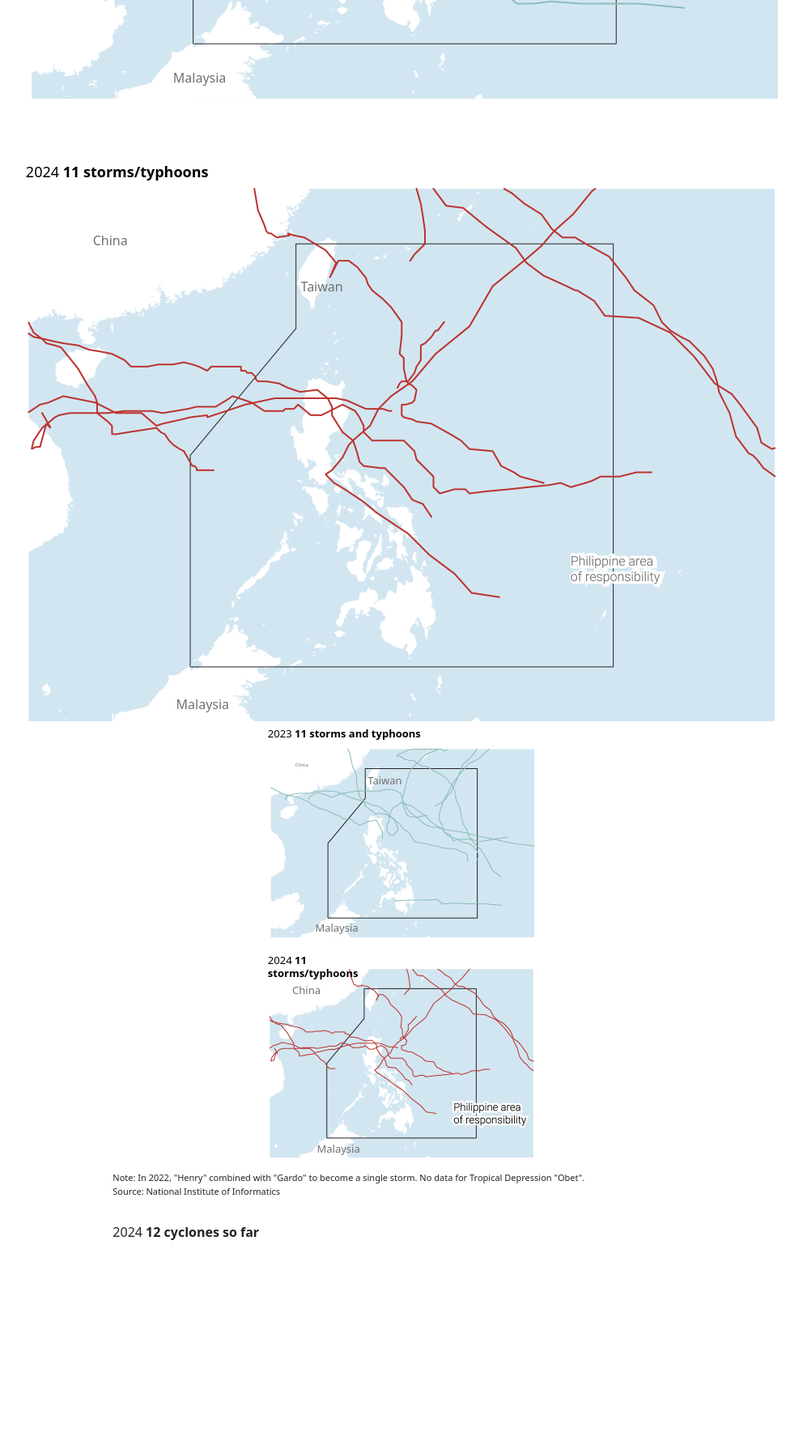
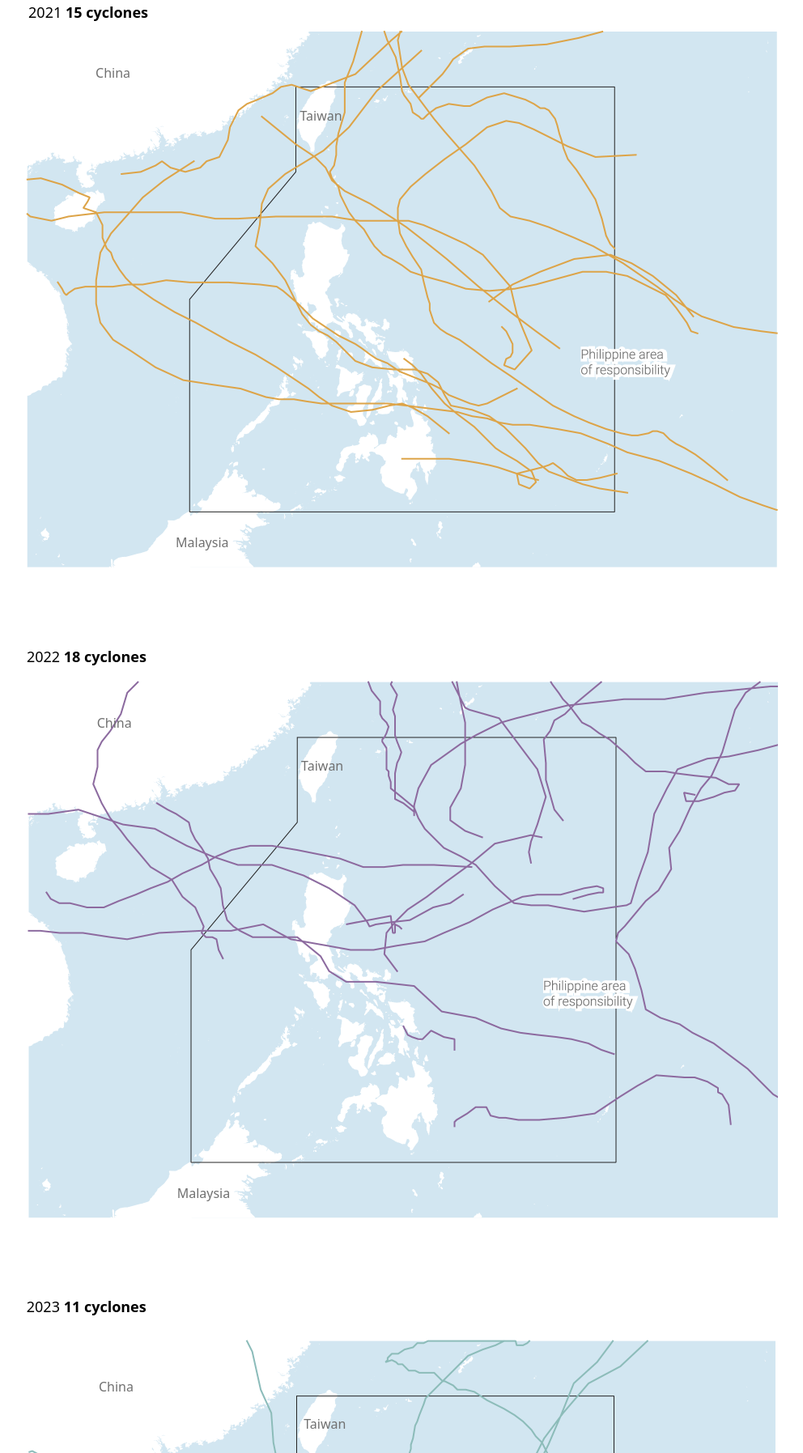
Before and after one commit to data-dict0/mapping-storms, a plain HTML site: page index.html in a window 1280 px wide. Shown: the part 1005-2800 px from the top of the page at 81% size, without its empty margins (144-1136 px from the left). Drawn offline with nearby package versions, Linux system fonts and the light colour scheme; a script that the page names is missing.

Commit message:
Add files via upload

```diff
--- a/index.html
+++ b/index.html
@@ -77,158 +77,310 @@
       </div>
     </div>
 
-<!-- Generated by ai2html v0.117.6 - 2024-10-28 22:18 -->
-<!-- ai file: maps_2.ai -->
+    <!-- Generated by ai2html v0.117.6 - 2024-10-29 08:26 -->
+    <!-- ai file: maps_1.ai -->
     <style media="screen,print">
-	#g-maps_2-box ,
-	#g-maps_2-box .g-artboard {
-		margin:0 auto;
+      #g-maps_1-box,
+      #g-maps_1-box .g-artboard {
+        margin: 0 auto;
       }
-	#g-maps_2-box p {
-		margin:0;
+      #g-maps_1-box p {
+        margin: 0;
       }
-	#g-maps_2-box .g-aiAbs {
-		position:absolute;
+      #g-maps_1-box .g-aiAbs {
+        position: absolute;
       }
-	#g-maps_2-box .g-aiImg {
-		position:absolute;
-		top:0;
-		display:block;
-		width:100% !important;
+      #g-maps_1-box .g-aiImg {
+        position: absolute;
+        top: 0;
+        display: block;
+        width: 100% !important;
       }
-	#g-maps_2-box .g-aiSymbol {
+      #g-maps_1-box .g-aiSymbol {
         position: absolute;
         box-sizing: border-box;
       }
-	#g-maps_2-box .g-aiPointText p { white-space: nowrap; }
-	#g-maps_2-Artboard_1 {
-		position:relative;
-		overflow:hidden;
+      #g-maps_1-box .g-aiPointText p {
+        white-space: nowrap;
       }
-	#g-maps_2-Artboard_1 p {
-		font-weight:700;
-		line-height:22px;
-		opacity:1;
-		letter-spacing:0em;
-		font-size:18px;
-		text-align:left;
-		color:rgb(0,0,0);
-		text-transform:none;
-		padding-bottom:0;
-		padding-top:0;
-		mix-blend-mode:normal;
-		font-style:normal;
-		height:auto;
-		position:static;
+      #g-maps_1-Artboard_1 {
+        position: relative;
+        overflow: hidden;
       }
-	#g-maps_2-Artboard_1 .g-pstyle0 {
-		font-weight:300;
-		line-height:19px;
-		font-size:16px;
-		color:rgb(112,112,112);
+      #g-maps_1-Artboard_2 {
+        position: relative;
+        overflow: hidden;
       }
-	#g-maps_2-Artboard_1 .g-cstyle0 {
-		font-weight:400;
+      #g-maps_1-Artboard_2 p {
+        font-weight: 300;
+        line-height: 19px;
+        opacity: 1;
+        letter-spacing: 0em;
+        font-size: 16px;
+        text-align: left;
+        color: rgb(112, 112, 112);
+        text-transform: none;
+        padding-bottom: 0;
+        padding-top: 0;
+        mix-blend-mode: normal;
+        font-style: normal;
+        height: auto;
+        position: static;
       }
-	#g-maps_2-Artboard_2 {
-		position:relative;
-		overflow:hidden;
+      #g-maps_1-Artboard_2 .g-pstyle0 {
+        font-weight: 700;
+        line-height: 22px;
+        font-size: 18px;
+        color: rgb(0, 0, 0);
       }
-	#g-maps_2-Artboard_2 p {
-		font-weight:700;
-		line-height:16px;
-		opacity:1;
-		letter-spacing:0em;
-		font-size:13px;
-		text-align:left;
-		color:rgb(0,0,0);
-		text-transform:none;
-		padding-bottom:0;
-		padding-top:0;
-		mix-blend-mode:normal;
-		font-style:normal;
-		height:auto;
-		position:static;
+      #g-maps_1-Artboard_2 .g-cstyle0 {
+        font-weight: 400;
       }
-	#g-maps_2-Artboard_2 .g-pstyle0 {
-		font-weight:300;
-		line-height:7px;
-		font-size:6px;
-		color:rgb(112,112,112);
+      #g-maps_1-Artboard_3 {
+        position: relative;
+        overflow: hidden;
       }
-	#g-maps_2-Artboard_2 .g-pstyle1 {
-		font-weight:300;
-		color:rgb(112,112,112);
+      #g-maps_1-Artboard_3 p {
+        font-weight: 700;
+        line-height: 16px;
+        opacity: 1;
+        letter-spacing: 0em;
+        font-size: 13px;
+        text-align: left;
+        color: rgb(0, 0, 0);
+        text-transform: none;
+        padding-bottom: 0;
+        padding-top: 0;
+        mix-blend-mode: normal;
+        font-style: normal;
+        height: auto;
+        position: static;
       }
-	#g-maps_2-Artboard_2 .g-cstyle0 {
-		font-weight:400;
+      #g-maps_1-Artboard_3 .g-pstyle0 {
+        font-weight: 300;
+        color: rgb(112, 112, 112);
       }
-
+      #g-maps_1-Artboard_3 .g-cstyle0 {
+        font-weight: 400;
+      }
     </style>
 
-<div id="g-maps_2-box" class="ai2html">
+    <div id="g-maps_1-box" class="ai2html">
+      <!-- Artboard: Artboard_1 -->
+      <div
+        id="g-maps_1-Artboard_1"
+        class="g-artboard"
+        style="width: 750px; height: 594.719970703125px"
+        data-aspect-ratio="1.261"
+        data-min-width="750"
+        data-max-width="929"
+      >
+        <div style=""></div>
+        <img
+          id="g-maps_1-Artboard_1-img"
+          class="g-maps_1-Artboard_1-img g-aiImg"
+          alt=""
+          src="maps_1-Artboard_1.png"
+        />
+      </div>
 
-	<!-- Artboard: Artboard_1 -->
-	<div id="g-maps_2-Artboard_1" class="g-artboard" style="width:930px; height:1491.5826040395px;" data-aspect-ratio="0.623" data-min-width="930">
+      <!-- Artboard: Artboard_2 -->
+      <div
+        id="g-maps_1-Artboard_2"
+        class="g-artboard"
+        style="width: 930px; height: 2323.65662676246px"
+        data-aspect-ratio="0.4"
+        data-min-width="930"
+      >
         <div style=""></div>
-		<img id="g-maps_2-Artboard_1-img" class="g-maps_2-Artboard_1-img g-aiImg" alt="" src="maps_2-Artboard_1.png"/>
-		<div id="g-ai0-1" class="g-md g-aiAbs" style="top:0.6704%;left:0.5345%;width:29.0323%;">
-			<p><span class="g-cstyle0">2023 </span>11 storms and typhoons</p>
+        <img
+          id="g-maps_1-Artboard_2-img"
+          class="g-maps_1-Artboard_2-img g-aiImg"
+          alt=""
+          src="maps_1-Artboard_2.png"
+        />
+        <div
+          id="g-ai1-1"
+          class="g-md g-aiAbs"
+          style="top: 0.4304%; left: 0.4395%; width: 19.4624%"
+        >
+          <p class="g-pstyle0">
+            <span class="g-cstyle0">2021</span> 15 cyclones
+          </p>
         </div>
-		<div id="g-ai0-2" class="g-md g-aiAbs" style="top:7.4418%;left:10.1218%;width:4.4086%;">
+        <div
+          id="g-ai1-2"
+          class="g-md g-aiAbs"
+          style="top: 3.7441%; left: 9.3615%; width: 4.4086%"
+        >
+          <p>China</p>
+        </div>
+        <div
+          id="g-ai1-3"
+          class="g-md g-aiAbs"
+          style="top: 6.025%; left: 36.5034%; width: 5.914%"
+        >
+          <p>Taiwan</p>
+        </div>
+        <div
+          id="g-ai1-4"
+          class="g-md g-aiAbs"
+          style="top: 28.7048%; left: 20.0044%; width: 7.5269%"
+        >
+          <p>Malaysia</p>
+        </div>
+        <div
+          id="g-ai1-5"
+          class="g-md g-aiAbs"
+          style="top: 34.6867%; left: 0.2064%; width: 16.9892%"
+        >
+          <p class="g-pstyle0">
+            <span class="g-cstyle0">2022</span> 18 cyclones
+          </p>
+        </div>
+        <div
+          id="g-ai1-6"
+          class="g-md g-aiAbs"
+          style="top: 38.3017%; left: 9.5359%; width: 4.4086%"
+        >
+          <p>China</p>
+        </div>
+        <div
+          id="g-ai1-7"
+          class="g-md g-aiAbs"
+          style="top: 40.5826%; left: 36.6779%; width: 5.914%"
+        >
+          <p>Taiwan</p>
+        </div>
+        <div
+          id="g-ai1-8"
+          class="g-md g-aiAbs"
+          style="top: 63.3054%; left: 20.1788%; width: 7.0968%"
+        >
+          <p>Malaysia</p>
+        </div>
+        <div
+          id="g-ai1-9"
+          class="g-ai2html-settings g-aiAbs"
+          style="top: 69.2443%; left: 0.1912%; width: 21.0753%"
+        >
+          <p class="g-pstyle0">
+            <span class="g-cstyle0">2023 </span>11 cyclones
+          </p>
+        </div>
+        <div
+          id="g-ai1-10"
+          class="g-ai2html-settings g-aiAbs"
+          style="top: 73.5909%; left: 9.7785%; width: 4.4086%"
+        >
+          <p>China</p>
+        </div>
+        <div
+          id="g-ai1-11"
+          class="g-ai2html-settings g-aiAbs"
+          style="top: 75.5705%; left: 37.0147%; width: 5.914%"
+        >
+          <p>Taiwan</p>
+        </div>
+        <div
+          id="g-ai1-12"
+          class="g-ai2html-settings g-aiAbs"
+          style="top: 98.3794%; left: 19.3139%; width: 7.5269%"
+        >
+          <p>Malaysia</p>
+        </div>
+      </div>
+
+      <!-- Artboard: Artboard_3 -->
+      <div
+        id="g-maps_1-Artboard_3"
+        class="g-artboard"
+        style="max-width: 330px; max-height: 834px"
+        data-aspect-ratio="0.396"
+        data-min-width="0"
+        data-max-width="749"
+      >
+        <div style="padding: 0 0 252.7209% 0"></div>
+        <img
+          id="g-maps_1-Artboard_3-img"
+          class="g-maps_1-Artboard_3-img g-aiImg"
+          alt=""
+          src="maps_1-Artboard_3.png"
+        />
+        <div
+          id="g-ai2-1"
+          class="g-sm g-aiAbs"
+          style="top: 0.7194%; left: 0.2866%; width: 56.6667%"
+        >
+          <p><span class="g-cstyle0">2021</span> 15 cyclones</p>
+        </div>
+        <div
+          id="g-ai2-2"
+          class="g-sm g-aiAbs"
+          style="top: 4.5565%; left: 6.7329%; width: 12.4242%"
+        >
           <p class="g-pstyle0">China</p>
         </div>
-		<div id="g-ai0-3" class="g-md g-aiAbs" style="top:10.5257%;left:37.3579%;width:5.914%;">
+        <div
+          id="g-ai2-3"
+          class="g-sm g-aiAbs"
+          style="top: 28.0583%; left: 15.1905%; width: 21.2121%"
+        >
+          <p class="g-pstyle0">Malaysia</p>
+        </div>
+        <div
+          id="g-ai2-4"
+          class="g-sm g-aiAbs"
+          style="top: 34.0536%; left: 0.2866%; width: 51.8182%"
+        >
+          <p><span class="g-cstyle0">2022</span> 18 cyclones</p>
+        </div>
+        <div
+          id="g-ai2-5"
+          class="g-sm g-aiAbs"
+          style="top: 37.6508%; left: 15.1905%; width: 12.4242%"
+        >
+          <p class="g-pstyle0">China</p>
+        </div>
+        <div
+          id="g-ai2-6"
+          class="g-sm g-aiAbs"
+          style="top: 61.3924%; left: 14.1298%; width: 21.2121%"
+        >
+          <p class="g-pstyle0">Malaysia</p>
+        </div>
+        <div
+          id="g-ai2-7"
+          class="g-sm g-aiAbs"
+          style="top: 68.7068%; left: 0.2866%; width: 46.3636%"
+        >
+          <p><span class="g-cstyle0">2023 </span>11 cyclones</p>
+        </div>
+        <div
+          id="g-ai2-8"
+          class="g-sm g-aiAbs"
+          style="top: 73.0234%; left: 10.6463%; width: 11.5152%"
+        >
+          <p class="g-pstyle0">China</p>
+        </div>
+        <div
+          id="g-ai2-9"
+          class="g-sm g-aiAbs"
+          style="top: 75.6614%; left: 37.7533%; width: 13.3333%"
+        >
           <p class="g-pstyle0">Taiwan</p>
         </div>
-		<div id="g-ai0-4" class="g-md g-aiAbs" style="top:46.0585%;left:19.6571%;width:7.5269%;">
-			<p class="g-pstyle0">Malaysia</p>
-		</div>
-		<div id="g-ai0-5" class="g-md g-aiAbs" style="top:53.7014%;left:0.0931%;width:37.6344%;">
-			<p><span class="g-cstyle0">2024</span> 11 storms/typhoons</p>
-		</div>
-		<div id="g-ai0-6" class="g-md g-aiAbs" style="top:59.5341%;left:8.9925%;width:4.4086%;">
-			<p class="g-pstyle0">China</p>
-		</div>
-		<div id="g-ai0-7" class="g-md g-aiAbs" style="top:63.3555%;left:36.6168%;width:5.914%;">
-			<p class="g-pstyle0">Taiwan</p>
-		</div>
-		<div id="g-ai0-8" class="g-md g-aiAbs" style="top:97.9497%;left:20.0625%;width:7.5269%;">
+        <div
+          id="g-ai2-10"
+          class="g-sm g-aiAbs"
+          style="top: 97.4845%; left: 18.1126%; width: 16.9697%"
+        >
           <p class="g-pstyle0">Malaysia</p>
         </div>
       </div>
-
-	<!-- Artboard: Artboard_2 -->
-	<div id="g-maps_2-Artboard_2" class="g-artboard" style="max-width: 330px;max-height: 539px" data-aspect-ratio="0.613" data-min-width="0" data-max-width="929">
-<div style="padding: 0 0 163.2409% 0;"></div>
-		<img id="g-maps_2-Artboard_2-img" class="g-maps_2-Artboard_2-img g-aiImg" alt="" src="maps_2-Artboard_2.png"/>
-		<div id="g-ai1-1" class="g-md g-aiAbs" style="top:1.2994%;left:-0.0562%;width:60%;">
-			<p><span class="g-cstyle0">2023 </span>11 storms and typhoons</p>
-		</div>
-		<div id="g-ai1-2" class="g-md g-aiAbs" style="top:9.4673%;left:10.2279%;width:4.2424%;">
-			<p class="g-pstyle0">China</p>
-		</div>
-		<div id="g-ai1-3" class="g-md g-aiAbs" style="top:12.0662%;left:37.3349%;width:13.3333%;">
-			<p class="g-pstyle1">Taiwan</p>
-		</div>
-		<div id="g-ai1-4" class="g-md g-aiAbs" style="top:45.8515%;left:17.6942%;width:16.9697%;">
-			<p class="g-pstyle1">Malaysia</p>
-		</div>
-		<div id="g-ai1-5" class="g-md g-aiAbs" style="top:53.2769%;left:-0.0562%;width:45.7576%;">
-			<p><span class="g-cstyle0">2024</span> 11 storms/typhoons</p>
-		</div>
-		<div id="g-ai1-6" class="g-md g-aiAbs" style="top:60.1454%;left:9.104%;width:10.303%;">
-			<p class="g-pstyle1">China</p>
-		</div>
-		<div id="g-ai1-7" class="g-md g-aiAbs" style="top:96.5296%;left:18.3264%;width:16.3636%;">
-			<p class="g-pstyle1">Malaysia</p>
-		</div>
     </div>
 
-</div>
-
-<!-- End ai2html - 2024-10-28 22:18 -->
-
+    <!-- End ai2html - 2024-10-29 08:26 -->
 
     <div class="row justify-content-md-center mt-3">
       <div class="col-md-7">
```
Lines whose indentation alone changed are shown as unchanged.
